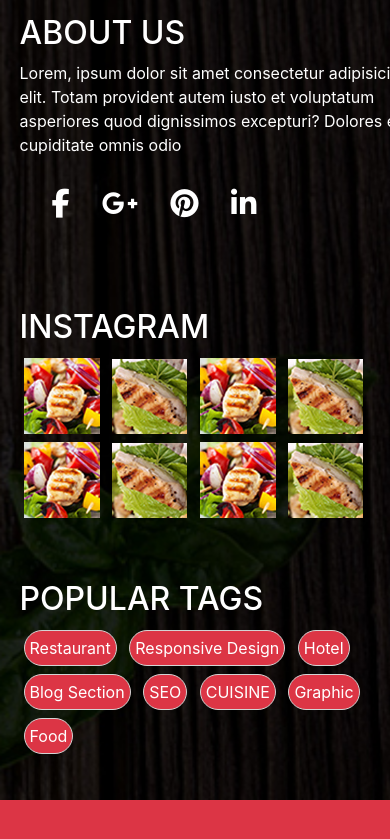
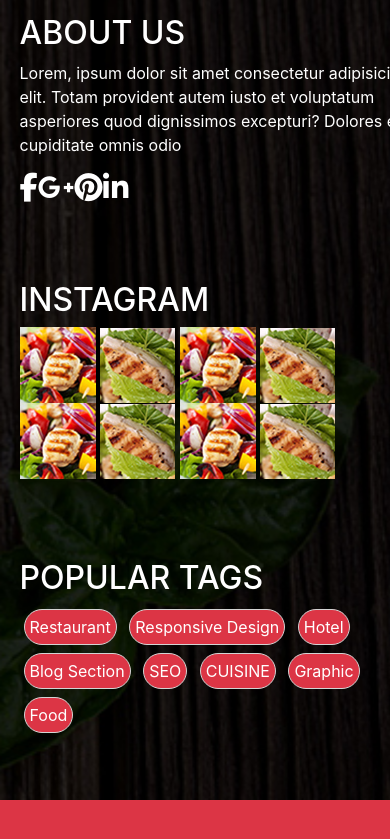
Before and after one commit to Pauldev01/site-chef, a website: page index.html in a window 390 px wide. Shown: the part 8905-9744 px from the top of the page. Drawn offline with nearby package versions, Linux system fonts and the light colour scheme; files whose address does not match are found by name.

Commit message:
real fin²

```diff
--- a/index.html
+++ b/index.html
@@ -604,11 +604,11 @@
                             Lorem, ipsum dolor sit amet consectetur adipisicing elit. Totam provident autem iusto et
                             voluptatum asperiores quod dignissimos excepturi? Dolores ea cupiditate omnis odio
                         </p>
-                        <div class="d-flex text-white iconfin m-3">
-                            <i class="fab fa-facebook-f iconfin m-3"></i>
-                            <i class="fab fa-google-plus-g iconfin m-3"></i>
-                            <i class="fab fa-pinterest iconfin m-3"></i>
-                            <i class="fab fa-linkedin-in iconfin m-3"></i>
+                        <div class="d-flex text-white iconfin m-lg-3 m-sm-3">
+                            <i class="fab fa-facebook-f iconfin m-lg-3 m-sm-3"></i>
+                            <i class="fab fa-google-plus-g iconfin m-lg-3 m-sm-3"></i>
+                            <i class="fab fa-pinterest iconfin m-lg-3 m-sm-3"></i>
+                            <i class="fab fa-linkedin-in iconfin m-lg-3 m-sm-3"></i>
                         </div>
                     </div>
                     <div class="col-lg4 col-sm-12 mt-3 marginfooter">
@@ -617,15 +617,15 @@
                                 INSTAGRAM
                             </h2>
                             <div>
-                                <img class="m-1" src="./public/images/instragram_gallery_img1.jpg" alt="">
-                                <img class="m-1" src="./public/images/instragram_gallery_img2.jpg" alt="">
-                                <img class="m-1" src="./public/images/instragram_gallery_img1.jpg" alt="">
-                                <img class="m-1" src="./public/images/instragram_gallery_img2.jpg" alt="">
+                                <img class="m-lg-1 m-sm-1" src="./public/images/instragram_gallery_img1.jpg" alt="">
+                                <img class="m-lg-1 m-sm-1" src="./public/images/instragram_gallery_img2.jpg" alt="">
+                                <img class="m-lg-1 m-sm-1" src="./public/images/instragram_gallery_img1.jpg" alt="">
+                                <img class="m-lg-1 m-sm-1" src="./public/images/instragram_gallery_img2.jpg" alt="">
                             <div>
-                                <img class="m-1" src="./public/images/instragram_gallery_img1.jpg" alt="">
-                                <img class="m-1" src="./public/images/instragram_gallery_img2.jpg" alt="">
-                                <img class="m-1" src="./public/images/instragram_gallery_img1.jpg" alt="">
-                                <img class="m-1" src="./public/images/instragram_gallery_img2.jpg" alt="">
+                                <img class="m-lg-1 m-sm-1" src="./public/images/instragram_gallery_img1.jpg" alt="">
+                                <img class="m-lg-1 m-sm-1" src="./public/images/instragram_gallery_img2.jpg" alt="">
+                                <img class="m-lg-1 m-sm-1" src="./public/images/instragram_gallery_img1.jpg" alt="">
+                                <img class="m-lg-1 m-sm-1" src="./public/images/instragram_gallery_img2.jpg" alt="">
                             </div>
                             </div>
 
--- a/src/scss/modules/_section5.scss
+++ b/src/scss/modules/_section5.scss
@@ -81,7 +81,8 @@ footer{
         position: relative;
     }
     .iconfin{
-        font-size: 35px;
+        font-size: 20px;
+        margin-left: 0% !important;
     }
     .winsta{
         height: 100%;
```
Also changed, not shown: public/css/app.css.
